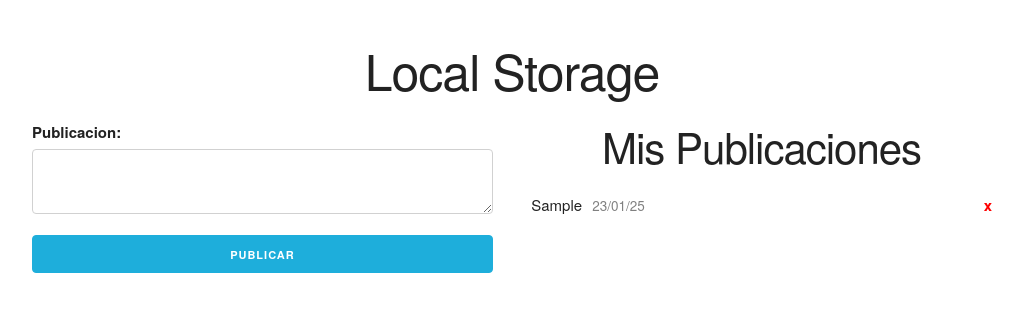
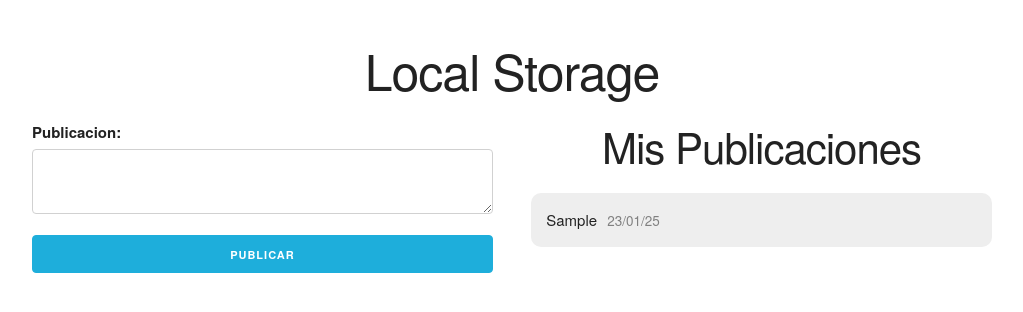
Before and after one commit to Hugo9591/Publicacion, a plain HTML site: page index.html in a window 1280 px wide. Both pictures are taken after typing "Sample" into the empty fields and a click on the input "Publicar". Shown: the whole page, without its empty margins (128-1151 px from the left). Drawn offline with Linux system fonts and the light colour scheme.

Commit message:
Estilo de los mensajes

```diff
--- a/css/custom.css
+++ b/css/custom.css
@@ -5,12 +5,15 @@ h1, h2 {
 #contenido {
     margin-top: 40px;
 }
-.borrar-tweet,
-.borrar-tweet:hover {
+.borrar-tweet{
     float: right;
     cursor: pointer;
-    color: red;
+    color: rgb(161, 161, 161);
     font-weight: bold;
+    opacity: 0;
+}
+.borrar-tweet:hover {
+    color: #720000;
 }
 
 .error {
@@ -25,6 +28,15 @@ h1, h2 {
     border-radius: 20px;
 }
 
+.tarjeta{
+    background: #eeeeee;
+    border-radius: 10px;
+    padding: 15px;
+}
+.tarjeta:hover .borrar-tweet{
+    opacity: 1;
+}
+
 .animacion{
     animation: opa 4s ease;
   }
--- a/js/app.js
+++ b/js/app.js
@@ -59,6 +59,7 @@ function crearHTML(){
             }
 
             const li = document.createElement('li');
+            li.classList.add('tarjeta');
 
             const tweetText = document.createElement('span');
             tweetText.textContent = tweet.tweet;
@@ -74,21 +75,6 @@ function crearHTML(){
             li.appendChild(tweetTime);
             li.appendChild(btnEliminar)
             listaTweet.appendChild(li);
-
-
-
-            // listaTweet.appendChild(btnEliminar);
-
-
-            // const li = document.createElement('li');
-            // li.innerText = tweet.tweet;
-
-
-            // const lih = document.createElement('li');
-            // li.innerHTML = Date();
-
-            // listaTweet.appendChild(li);
-            // listaTweet.appendChild(lih);
         })
     }
     sincronizacionStorage();
```
